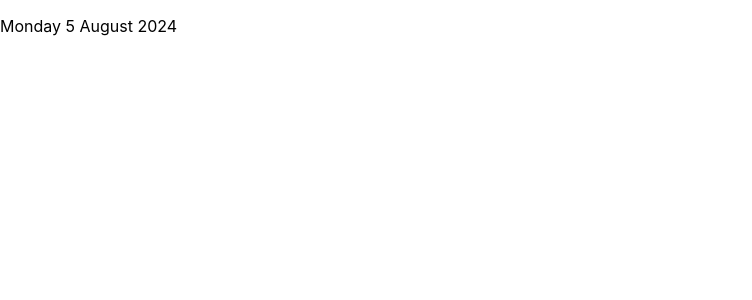
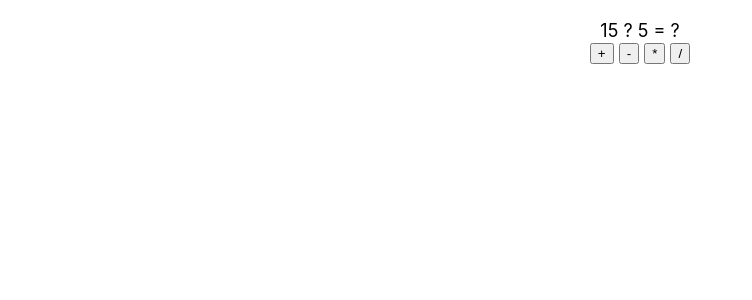
Before and after one commit to Jaktorn/apptest, a React (Create React App) app: page / in a window 1280 px wide. Shown: the top 300 px of the page, without its empty margins (0-752 px from the left). Built offline with nearby package versions, Linux system fonts and the light colour scheme.

Commit message:
create ref-func and opdate app.js

```diff
--- a/src/App.js
+++ b/src/App.js
@@ -1,14 +1,7 @@
 import react from 'react'
-import Calender from './class_component';
+import RefsFunc from './ref-func';
 
 
-
-function App(){
-  return(
-    <>
-    <p><center></center><Calender/></p>
-
-    </>
-  )
+export default function App(){
+  return <RefsFunc/>
 }
-export default App;
--- /dev/null
+++ b/src/ref-func.js
@@ -0,0 +1,34 @@
+import React,{useRef} from "react";
+
+export default function RefsFunc(){
+    const num1 = useRef()
+    const num2 = useRef()
+    const operator =  React.useRef()
+    const result = useRef()
+
+    const  calculate = (ev) => {
+        let op = ev.target.innerText
+        let n1 = parseInt(num1.current.innerText)
+        let n2 = parseInt(num2.current.innerText)
+        let r = eval(`${n1} ${op} ${n2}`)
+        result.current.innerText = r
+        operator.current.innerText = op
+    }
+
+    return(
+        <div style={{textAlign:'center',marginTop:20,fontSize:18}}>
+            <span ref={num1}>15</span>&nbsp;
+            <span ref={operator}>?</span>&nbsp;
+            <span ref={num2}>5</span>&nbsp;
+            <span>=</span>&nbsp;
+            <span ref={result}>?</span>
+            <div>
+                <button onClick={calculate}>+</button>&nbsp;
+                <button onClick={calculate}>-</button>&nbsp;
+                <button onClick={calculate}>*</button>&nbsp;
+                <button onClick={calculate}>/</button>
+            </div>
+        </div>
+
+    )
+}
```
